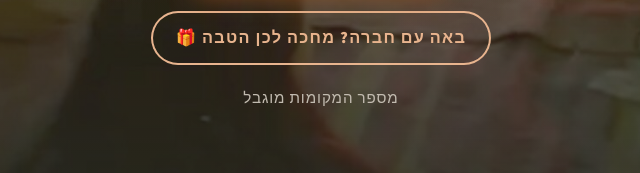
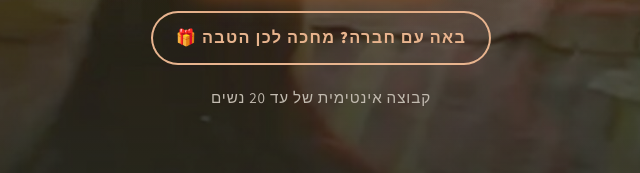
Before and after one commit to annabellememmi/Annabelle-workshops-retreats-1-on-1, a plain HTML site: page events/reconnect-nov-2026/index.html in a window 1280 px wide. Shown: the part 1112-1285 px from the top of the page, 319-959 px from the left. Drawn offline with Linux system fonts and the light colour scheme.

Commit message:
'קבוצה אינטימית של עד 20 נשים' instead of 'limited places'
Co-Authored-By: Claude Opus 5.5 <noreply@anthropic.com>
Claude-Session: https://claude.ai/code/session_01Ur62TcEo8LSQkeiod8x8a5

```diff
--- a/events/reconnect-nov-2026/index.html
+++ b/events/reconnect-nov-2026/index.html
@@ -11,7 +11,7 @@
   <meta property="og:type" content="website">
   <meta property="og:locale" content="he_IL">
   <meta property="og:title" content="מתחברת חזרה לעצמך באהבה 🌿 מיני ריטריט לנשים · 19.11">
-  <meta property="og:description" content="מיני ריטריט לנשים: סדנאות העצמה ואקסטטיק דאנס לנשים שרוצות להרגיש מועצמות, קלילות ומחוברות יותר. תלמי אלעזר · מספר מקומות מוגבל.">
+  <meta property="og:description" content="מיני ריטריט לנשים: סדנאות העצמה ואקסטטיק דאנס לנשים שרוצות להרגיש מועצמות, קלילות ומחוברות יותר. תלמי אלעזר · קבוצה אינטימית של עד 20 נשים.">
   <meta property="og:image" content="https://annabellememmi.github.io/Annabelle-workshops-retreats-1-on-1/assets/img/og-reconnect-bright.jpg">
   <meta property="og:url" content="https://annabellememmi.github.io/Annabelle-workshops-retreats-1-on-1/events/reconnect-nov-2026/">
   <meta name="twitter:card" content="summary_large_image">
@@ -75,7 +75,7 @@
         <p class="hero__meta"><span>יום חמישי · 19 בנובמבר</span><i>·</i><span><bdi>18:00-23:00</bdi> · תלמי אלעזר</span></p>
         <a class="btn btn--lg" href="#tickets" data-open-register>קחי אותי להרשמה</a>
         <button class="btn btn--perk hero__friend" type="button" data-open-register data-with-friend>באה עם חברה? מחכה לכן הטבה 🎁</button>
-        <p class="hero__price">מספר המקומות מוגבל</p>
+        <p class="hero__price">קבוצה אינטימית של עד 20 נשים</p>
       </div>
     </section>
 
@@ -320,7 +320,7 @@
           <button class="btn btn--lg btn--block" type="button" data-open-register>קחי אותי להרשמה</button>
           <button class="btn btn--ghost btn--block ticket__friend" type="button" data-open-register data-with-friend>באה עם חברה? 🎁</button>
           <p class="ticket__note">תשלום מאובטח · ההרשמה כפופה <a href="../../terms.html" target="_blank" rel="noopener">לתקנון הרכישה</a></p>
-          <span class="seats">מספר המקומות מוגבל :)</span>
+          <span class="seats">קבוצה אינטימית של עד 20 נשים</span>
         </div>
         </div>
       </div>
```
